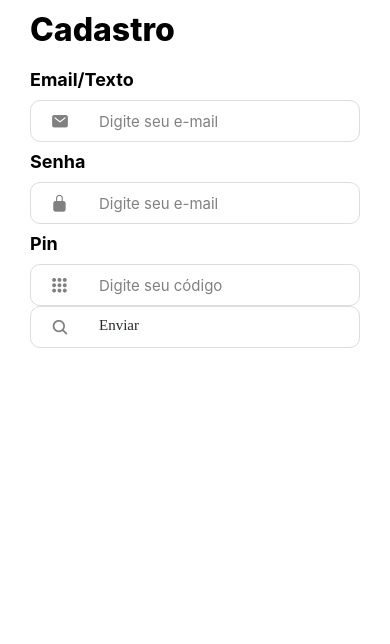
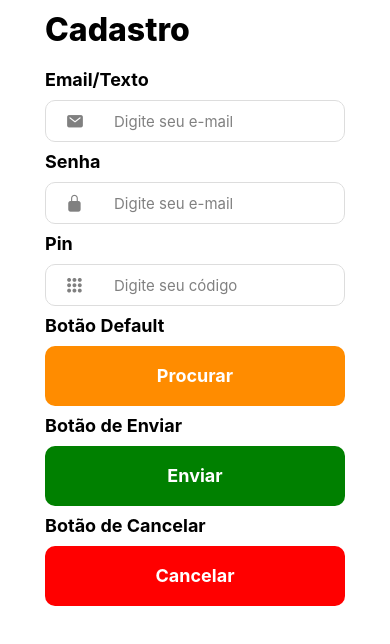
Before and after one commit to wenblack/design_system_mobil, a React Native app: screen / in a window 390 px wide. Shown: the top 644 px of the page. Built offline with nearby package versions, Linux system fonts and the light colour scheme.

Commit message:
Create button Components

```diff
--- a/src/components/Button/index.tsx
+++ b/src/components/Button/index.tsx
@@ -1,34 +1,44 @@
 import React from "react";
 import { Icon } from "../Icon";
-import { Touchable, ButtonContainer } from "./styles";
+import { SubTitle } from "../SubTitle";
+import { ButtonContainer } from "./styles";
 
 interface ButtonProps {
-  type: 'send' | 'search' | 'none';
+  type?: 'default' | 'sucess' | 'cancel';
   placeholder: string;
+  label: string
 }
 
-export function Button({ type, placeholder }: ButtonProps) {
-  if (type == 'send') {
+export function Button({ type, placeholder, label }: ButtonProps) {
+
+
+
+  if (type == 'default') {
     return (
-      <ButtonContainer>
-        <Icon name={"send"} size={18} color={"gray"}></Icon>
-        <Touchable>{placeholder}</Touchable>
-      </ButtonContainer>
+      <ButtonContainer accessibilityLabel={label}>
+        <SubTitle style={{ color: 'white' }} content={placeholder} />
+      </ButtonContainer >
     );
   }
-  if (type == 'search') {
+  if (type == 'sucess') {
     return (
-      <ButtonContainer>
-        <Icon name={"search"} size={18} color={"gray"}></Icon>
-        <Touchable>{placeholder}</Touchable>
-      </ButtonContainer>
+      <ButtonContainer accessibilityLabel={label} style={{ backgroundColor: 'green' }}>
+        <SubTitle style={{ color: 'white' }} content={placeholder} />
+      </ButtonContainer >
     );
   }
-  if (type == 'none') {
+  if (type == 'cancel') {
     return (
-      <ButtonContainer>
-        <Touchable>{placeholder}</Touchable>
-      </ButtonContainer>
+      <ButtonContainer accessibilityLabel={label} style={{ backgroundColor: 'red' }}>
+        <SubTitle style={{ color: 'white' }} content={placeholder} />
+      </ButtonContainer >
+    );
+  }
+  else {
+    return (
+      <ButtonContainer accessibilityLabel={label}>
+        <SubTitle content={placeholder} />
+      </ButtonContainer >
     );
   }
 }
--- a/src/components/Button/styles.ts
+++ b/src/components/Button/styles.ts
@@ -1,26 +1,16 @@
 import styled from "styled-components/native";
 
-export const Touchable = styled.TouchableOpacity`
+export const ButtonContainer = styled.TouchableOpacity`
+  display: flex;
+  align-items: center;
+  text-align: center;
   width: 100%;
+  max-width: 300px;
+  justify-content: center;
+  flex-direction: row;
   border: none;
-  outline: none;
-  outline-color: transparent;
-  background: transparent;
-  font-style: normal;
-  font-weight: 400px;
-  font-size: 15px;
-  color: rgb(37, 41, 46);
-  text-align: justify;
-  margin-left: 10px;
-`;
-
-export const ButtonContainer = styled.View`
-  display: flex;
-  width: 100%;
-  max-width: 350px;
-  flex-direction: row;
-  border: 1px #dddddd solid;
   padding: 10px 20px;
   border-radius: 10px;
-  gap: 20px;
+  background: darkorange;
+  transition-duration:1s;
 `;
--- a/src/components/InputText/index.tsx
+++ b/src/components/InputText/index.tsx
@@ -5,9 +5,10 @@ import { Input, InputContainer } from "./styles";
 interface inputProps {
   type: "text" | "password" | "pin";
   placeholder: string;
+  label?: string
 }
 
-export function InputText({ type, placeholder }: inputProps) {
+export function InputText({ type, placeholder, label }: inputProps) {
   if (type == "text") {
     return (
       <InputContainer>
@@ -48,5 +49,18 @@ export function InputText({ type, placeholder }: inputProps) {
         />
       </InputContainer>
     );
+  } else {
+    return (
+      <InputContainer>
+        <Icon name={"mail"} size={18} color={"gray"}></Icon>
+        <Input
+          placeholderTextColor={"gray"}
+          placeholder={'Input padrão'}
+          keyboardType="email-address"
+          autoComplete="email"
+          secureTextEntry={false}
+        />
+      </InputContainer>
+    );
   }
 }
--- a/src/components/InputText/styles.ts
+++ b/src/components/InputText/styles.ts
@@ -17,7 +17,7 @@ export const Input = styled.TextInput`
 export const InputContainer = styled.View`
   display: flex;
   width: 100%;
-  max-width: 350px;
+  max-width: 300px;
   flex-direction: row;
   border: 1px #dddddd solid;
   padding: 10px 20px;
--- a/src/components/SubTitle/index.tsx
+++ b/src/components/SubTitle/index.tsx
@@ -1,12 +1,14 @@
 import React from 'react';
+import { StyleProp, TextStyle } from 'react-native';
 import { H2 } from './styles';
 
 interface SubTitleProps {
     content: string
+    style?: StyleProp<TextStyle>
 }
 
-export function SubTitle({ content }: SubTitleProps) {
+export function SubTitle({ content, style }: SubTitleProps) {
     return (
-        <H2>{content}</H2>
+        <H2 style={style}>{content}</H2>
     );
 }
--- a/src/components/TextWithBackground/styles.ts
+++ b/src/components/TextWithBackground/styles.ts
@@ -3,7 +3,7 @@ import styled from "styled-components/native";
 export const Text = styled.Text`
   font-style: normal;
   font-weight: 400;
-  font-size: 1rem;
+  font-size: 15px;
   color: "black";
   text-align: justify;
   background-color: rgb(241, 243, 244);
--- a/src/components/Title/index.tsx
+++ b/src/components/Title/index.tsx
@@ -1,12 +1,14 @@
 import React from 'react';
+import { StyleProp, TextStyle } from 'react-native';
 import { H1 } from './styles';
 
 interface TitleProps {
     content: string
+    style?: StyleProp<TextStyle>
 }
 
-export function Title({ content }: TitleProps) {
+export function Title({ content, style }: TitleProps) {
     return (
-        <H1>{content}</H1>
+        <H1 style={style}>{content}</H1>
     );
 }
--- a/src/screens/FormExample/index.tsx
+++ b/src/screens/FormExample/index.tsx
@@ -4,9 +4,11 @@ import { SubTitle } from "../../components/SubTitle";
 import { Container } from "./styles";
 import { Title } from "../../components/Title";
 import { Button } from "../../components/Button";
+import { ScrollView } from "react-native";
 export function FormExample() {
   return (
-    <Container>
+    <Container >
+      <ScrollView>
         <Title content="Cadastro"></Title>
         <SubTitle content="Email/Texto"></SubTitle>
         <InputText type="text" placeholder="Digite seu e-mail"></InputText>
@@ -14,7 +16,13 @@ export function FormExample() {
         <InputText type="password" placeholder="Digite seu e-mail"></InputText>
         <SubTitle content="Pin"></SubTitle>
         <InputText type="pin" placeholder="Digite seu código"></InputText>
-      <Button placeholder='Enviar' type="search" />
+        <SubTitle content="Botão Default"></SubTitle>
+        <Button label="default button" placeholder="Procurar" type="default" ></Button>
+        <SubTitle content="Botão de Enviar"></SubTitle>
+        <Button label="green button" placeholder="Enviar" type="sucess" ></Button>
+        <SubTitle content="Botão de Cancelar"></SubTitle>
+        <Button label="cancel button" placeholder="Cancelar" type="cancel" ></Button>
+      </ScrollView>
     </Container>
   );
 }
--- a/tsconfig.json
+++ b/tsconfig.json
@@ -1,6 +1,7 @@
 {
   "extends": "expo/tsconfig.base",
   "compilerOptions": {
+    "jsx": "react",
     "strict": true
   }
 }
```
Also changed, not shown: 1 other file (tests, documents, lock files or other folders). Lines whose indentation alone changed are shown as unchanged.
